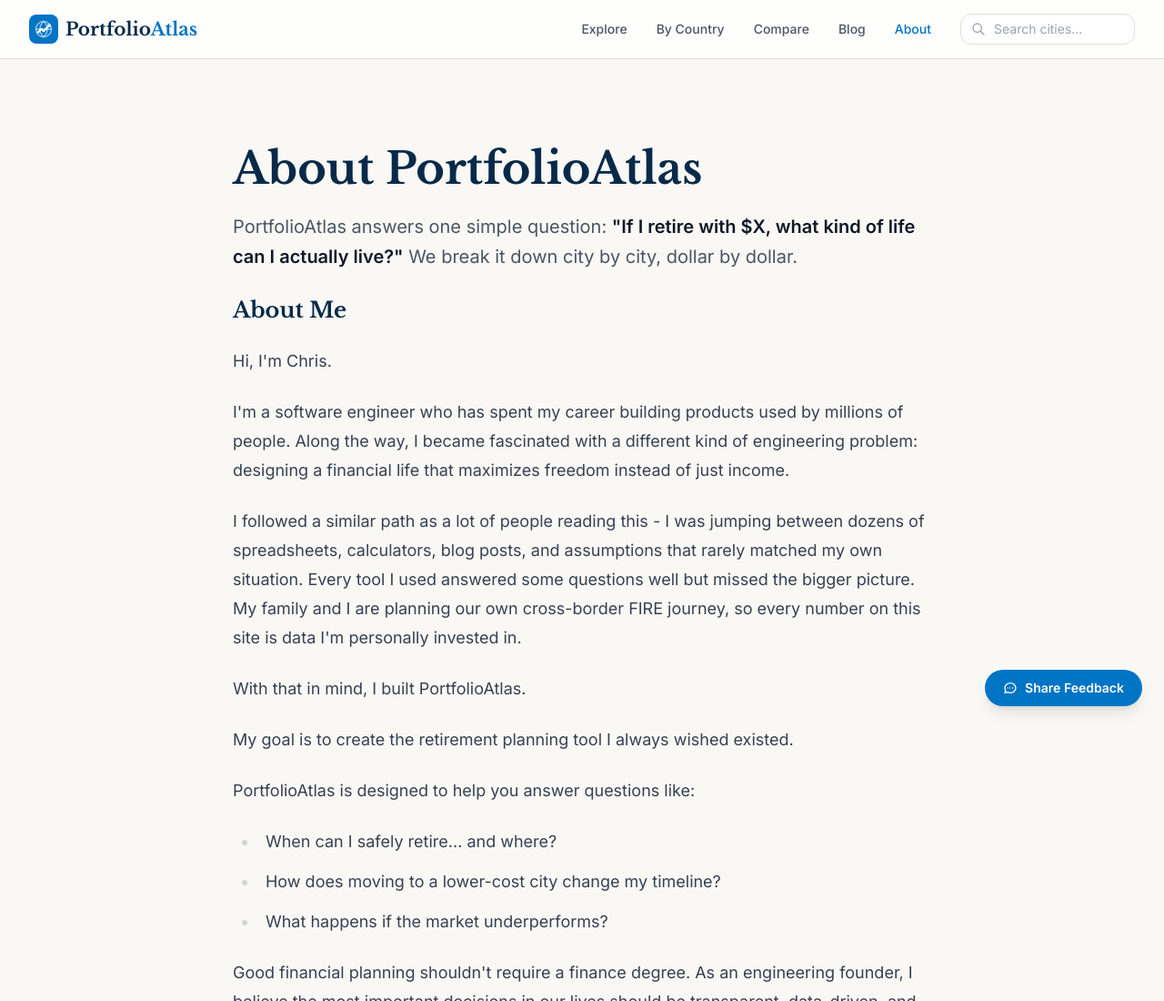
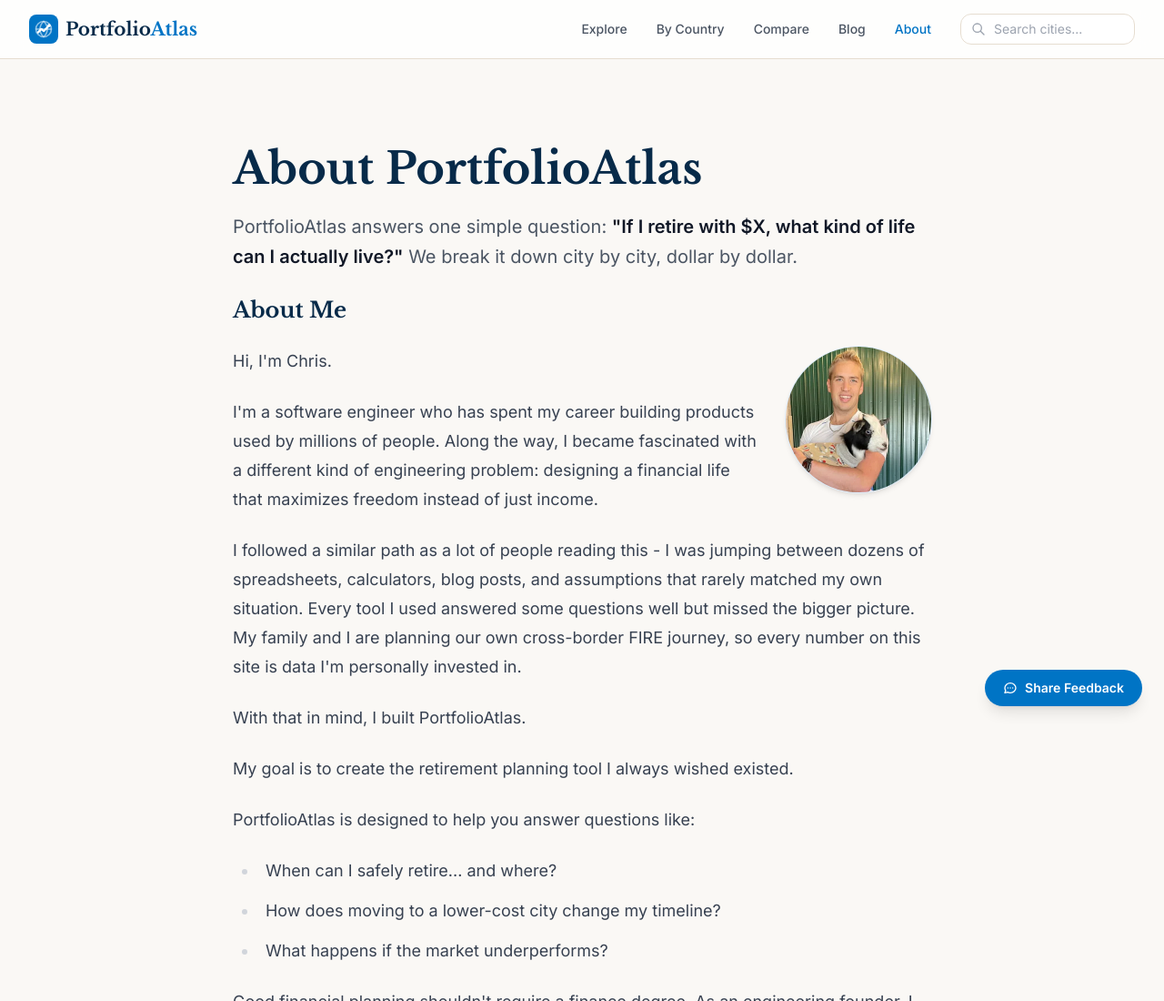
Before and after one commit to chrisHogan/PortfolioAtlas, an Astro site: page /about in a window 1280 px wide. Shown: the top 1100 px of the page at 91% size. Built offline with nearby package versions, Linux system fonts and the light colour scheme; Astro itself is replaced by a stand-in of ours.

Commit message:
feat: founder photo on about page + Person image in JSON-LD

```diff
--- a/src/pages/about.astro
+++ b/src/pages/about.astro
@@ -21,6 +21,7 @@
     'name': 'Chris',
     'jobTitle': 'Software Engineer',
     'url': 'https://portfolioatlas.org/about',
+    'image': 'https://portfolioatlas.org/images/chris.webp',
   },
 };
 ---
@@ -43,6 +44,14 @@
         </p>
 
         <h2 class="font-serif text-2xl font-bold text-brand-950 mt-12 mb-4">About Me</h2>
+        <img
+          src="/images/chris.webp"
+          alt="Chris, founder of PortfolioAtlas"
+          width="320"
+          height="320"
+          loading="lazy"
+          class="float-right w-32 h-32 md:w-40 md:h-40 rounded-full object-cover ml-6 mb-3 shadow-md ring-1 ring-brand-100"
+        />
         <p>Hi, I'm Chris.</p>
         <p>
           I'm a software engineer who has spent my career building
```
Also changed, not shown: public/images/chris.webp (added).
